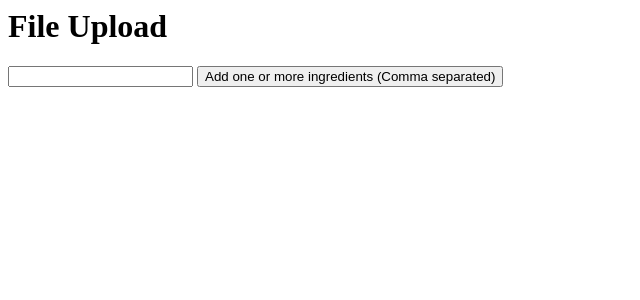
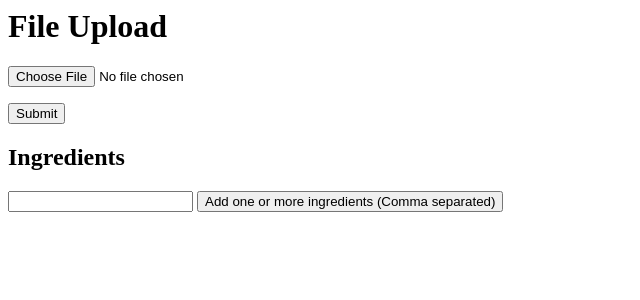
Before and after one commit to BobJr23/Recipe-finder, a Flask app: page / in a window 1280 px wide. Shown: the top 300 px of the page, without its empty margins (0-640 px from the left). Run offline with Flask 3, Linux system fonts and the light colour scheme; parts of the project's set-up code (start-up, migrations or seed data) failed here and were passed over.

Commit message:
functional recipe and ingredient fetching

```diff
--- a/app.py
+++ b/app.py
@@ -1,7 +1,7 @@
 import os
 from flask import Flask, request, redirect, url_for, render_template
 from werkzeug.utils import secure_filename
-from finder import get_recipe, get_recipe_instructions, get_bytes, get_ingredients
+from finder import get_ingredients, get_recipe, get_recipe_instructions
 
 app = Flask(__name__)
 app.config["MAX_CONTENT_LENGTH"] = 1 * 1024 * 1024
@@ -34,8 +34,7 @@ def upload_source():
         else:
             # full_filename = secure_filename(f.filename)
 
-            # implement later
-            # ingredients = get_ingredients(f)
+            ingredients = get_ingredients(f)
             print(ingredients)
             return render_template("index.html", ingredients=ingredients, recipes=None)
 
@@ -53,9 +52,8 @@ def get_recipes():
                 text="You have exceeded the number of requests. Please try again later.",
             )
         for x in recipes:
-            #
-            # Implement later
-            # response = get_recipe_instructions(x["id"])
+
+            response = get_recipe_instructions(x["id"])
             recipe_credit = response["sourceUrl"]
             recipe_overview = response["spoonacularSourceUrl"]
             missed = [ingred["name"] for ingred in x["missedIngredients"]]
@@ -73,4 +71,38 @@ def get_recipes():
         )
 
 
+@app.route("/get-instructions", methods=["POST"])
+def get_instructions():
+    if request.method == "POST":
+        id = request.form["id"]
+        get_recipe_instructions(id)
+        return render_template("index.html", text="Check console for instructions")
+
+
+@app.route("/add-ingredient", methods=["POST"])
+def add_ingredient():
+    if request.method == "POST":
+        ingredient = request.form["ingredient"]
+        ingredients = request.form["ingredients"]
+        ingredients += "," + ingredient
+        ingredients = list(filter(None, ingredients.replace(" ", "").split(",")))
+
+        print(ingredients)
+        return render_template("index.html", ingredients=ingredients, recipes=None)
+
+
+@app.route("/remove-ingredient", methods=["POST"])
+def remove_ingredient():
+    if request.method == "POST":
+        ingredient = request.form["ingredient"]
+        ingredients = request.form["ingredients"]
+        ingredients = ingredients.replace(ingredient, "")
+        ingredients = list(
+            filter(None, ingredients.replace(" ", "").replace(",,", ",").split(","))
+        )
+
+        print(ingredients)
+        return render_template("index.html", ingredients=ingredients, recipes=None)
+
+
 app.run(debug=True)
--- a/templates/index.html
+++ b/templates/index.html
@@ -4,6 +4,24 @@
 </head>
 <body>
 <h1>File Upload</h1>
+
+<form method="POST" action="/get-ingredients" enctype="multipart/form-data">
+  <p><input type="file" name="file"></p>
+  <p><input type="submit" value="Submit"></p>
+</form>
+
+<h2>Ingredients</h2>
+<ul>
+  {% for ingredient in ingredients %}
+  <form method="POST" action="/remove-ingredient">
+    <li>{{ ingredient }}
+      <input name='ingredients' type='hidden' value={{ ingredients|join(",") }}>
+      <input name='ingredient' type='hidden' value={{ ingredient }}>
+      <input type="submit" value="X" style="background-color: crimson;">
+    </li>
+  </form>
+  {% endfor %}
+</ul>
 
 <form method="POST" action="/add-ingredient">
   <input name='ingredients' type='hidden' value={{ ingredients|join(",") }}>
```
Lines whose indentation alone changed are shown as unchanged.
